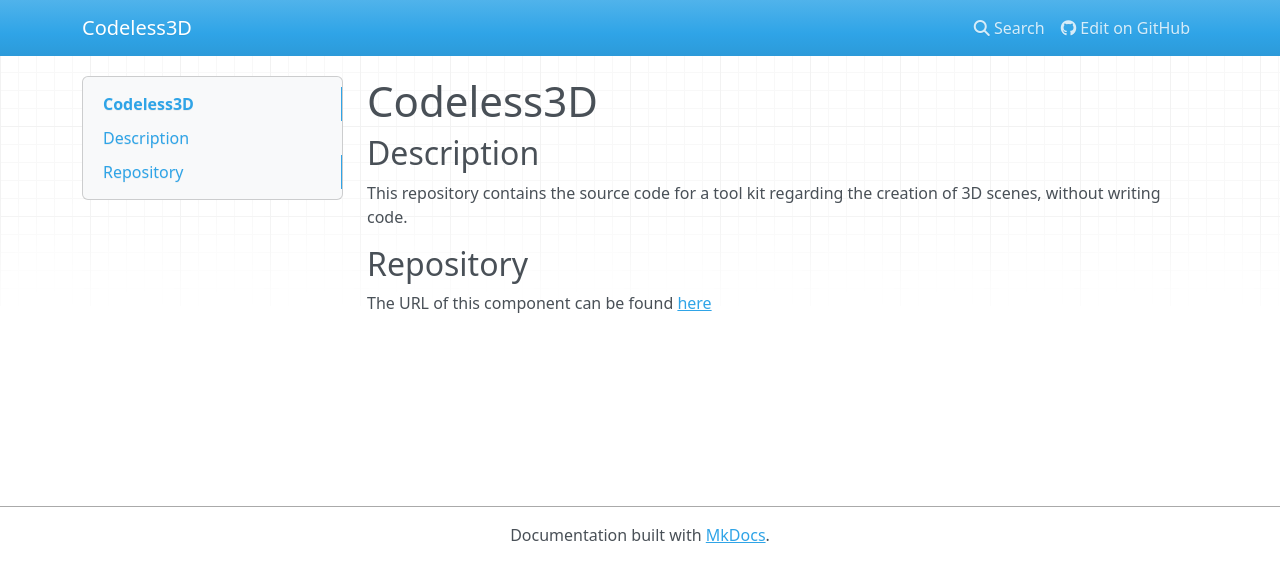
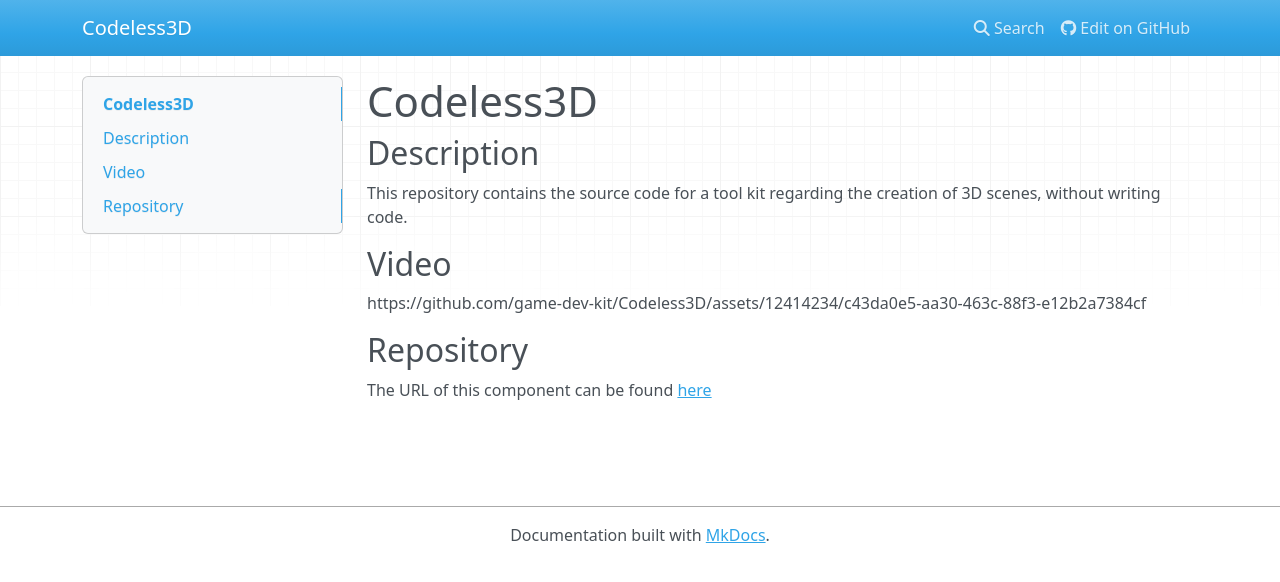
Before and after one commit to game-dev-kit/Codeless3D, an MkDocs documentation site: the page built from docs/index.md, in a window 1280 px wide. Shown: the top 582 px of the page. Built offline with MkDocs 1.6.1, drawn with Linux system fonts in a browser that asks for light colours; nearby versions of some CDN libraries.

Commit message:
Update index.md

```diff
--- a/docs/index.md
+++ b/docs/index.md
@@ -4,6 +4,12 @@
 
 This repository contains the source code for a tool kit regarding the creation of 3D scenes, without writing code.
 
+## Video
+
+
+https://github.com/game-dev-kit/Codeless3D/assets/12414234/c43da0e5-aa30-463c-88f3-e12b2a7384cf
+
+
 ## Repository
 
 The URL of this component can be found [here](https://github.com/game-dev-kit/3D-scene-builder)
```
